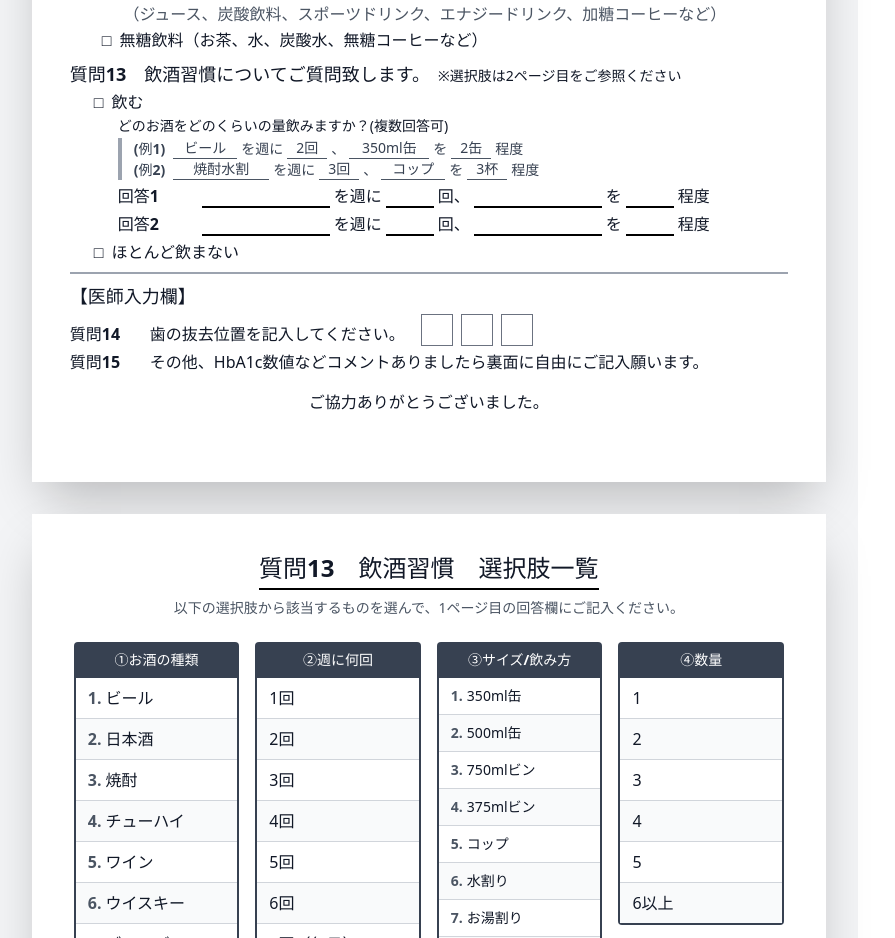
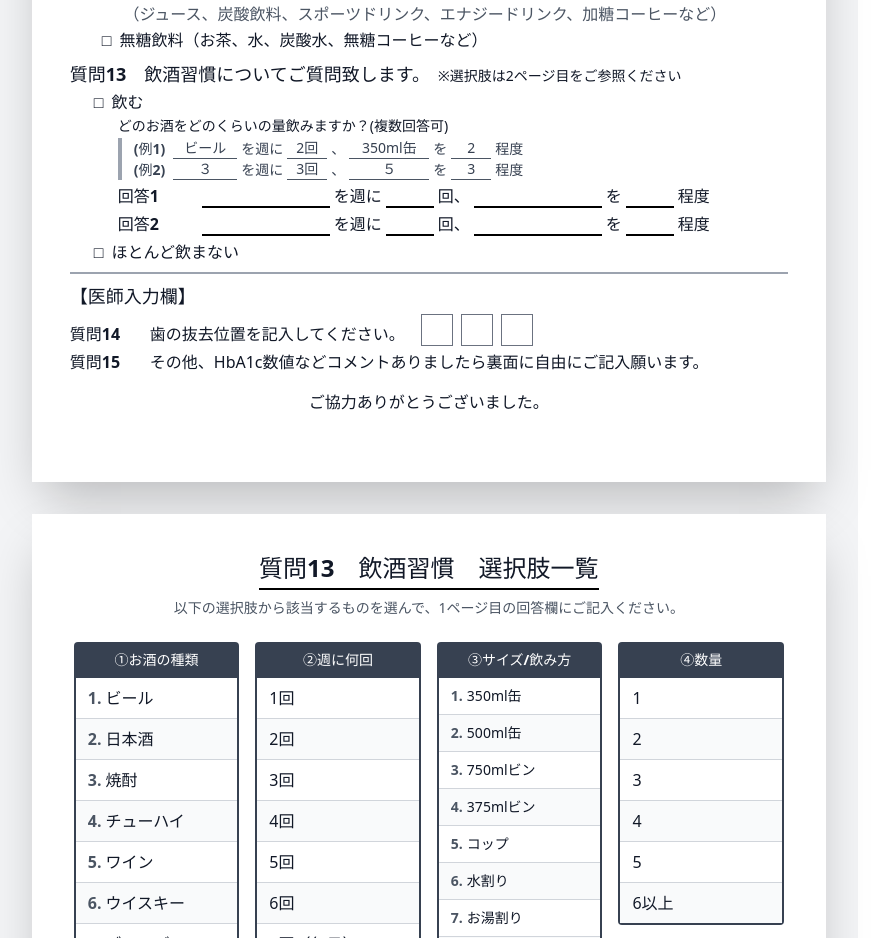
Before and after one commit to hashimoto-hiroyuki/touka-survey, a React (Vite) app: page / in a window 1280 px wide. Shown: the part 941-1879 px from the top of the page, without its empty margins (0-895 px from the left). Built offline with nearby package versions, Linux system fonts and the light colour scheme.

Commit message:
Update SurveyEditor.jsx

```diff
--- a/src/SurveyEditor.jsx
+++ b/src/SurveyEditor.jsx
@@ -827,18 +827,18 @@ const SurveyEditor = () => {
                     <span>、</span>
                     <span className="border-b border-gray-600 w-20 text-center mx-1">350ml缶</span>
                     <span>を</span>
-                    <span className="border-b border-gray-600 w-10 text-center mx-1">2缶</span>
+                    <span className="border-b border-gray-600 w-10 text-center mx-1">2</span>
                     <span>程度</span>
                   </div>
                   <div className="flex items-end">
                     <span className="font-bold mr-1">(例2)</span>
-                    <span className="border-b border-gray-600 w-24 text-center mx-1">焼酎水割</span>
+                    <span className="border-b border-gray-600 w-16 text-center mx-1">３</span>
                     <span>を週に</span>
                     <span className="border-b border-gray-600 w-10 text-center mx-1">3回</span>
                     <span>、</span>
-                    <span className="border-b border-gray-600 w-16 text-center mx-1">コップ</span>
+                    <span className="border-b border-gray-600 w-20 text-center mx-1">５</span>
                     <span>を</span>
-                    <span className="border-b border-gray-600 w-10 text-center mx-1">3杯</span>
+                    <span className="border-b border-gray-600 w-10 text-center mx-1">3</span>
                     <span>程度</span>
                   </div>
                 </div>
```
